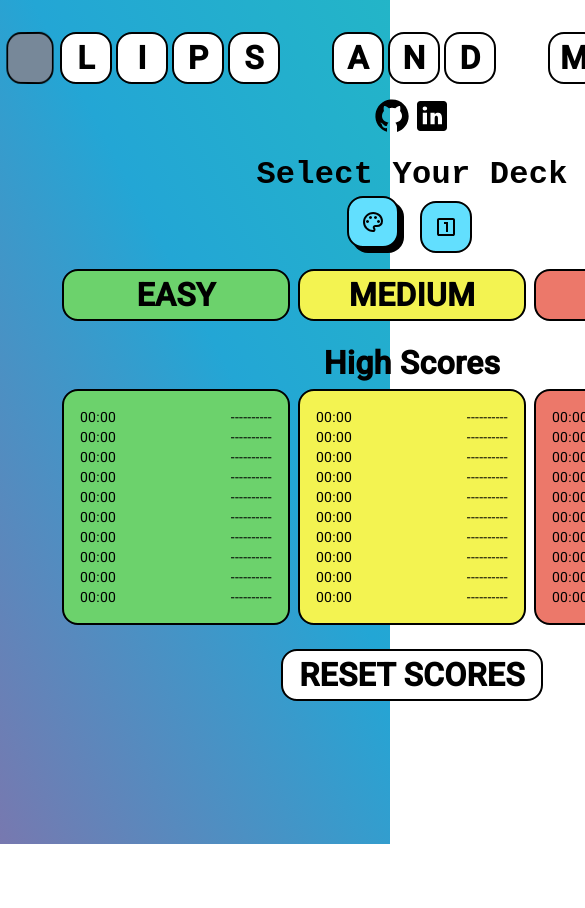
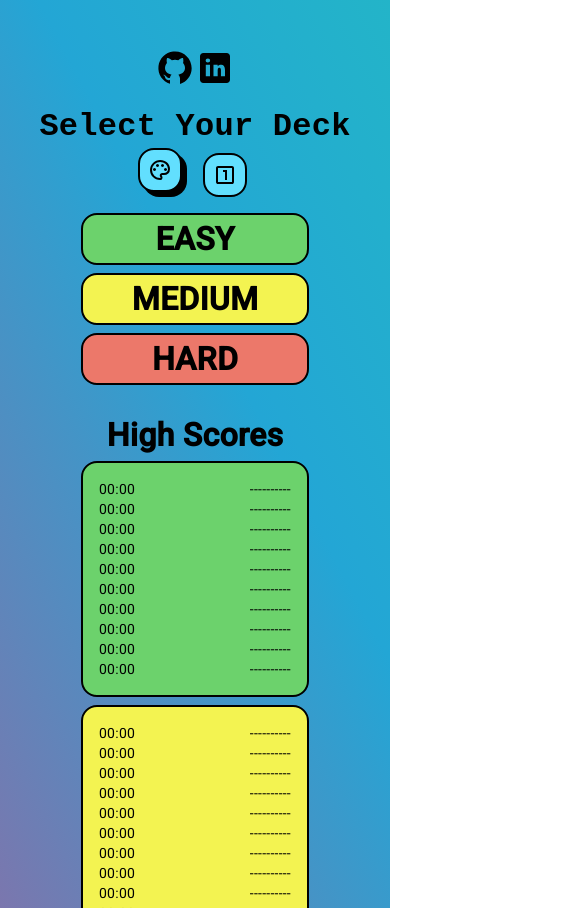
Before and after one commit to dsSliusarenko/flip-and-match, an Angular app: page /home in a window 390 px wide. Shown: the top 908 px of the page, 585 px wide, since content can reach past the window. Before the commit the page ends 844 px from the top, so only its background shows below. Built offline with nearby package versions, Linux system fonts and the light colour scheme.

Commit message:
added resposive css to the main page. Fixed card matrix grid for the mobile version and changed Dialog text

```diff
--- a/src/app/ui/dialog/dialog.component.html
+++ b/src/app/ui/dialog/dialog.component.html
@@ -1,6 +1,6 @@
 <div class="custom-dialog">
   <div class="custom-dialog__content" mat-dialog-content>
-    <span>Are you sure what you want to reset scores?</span>
+    <span>Reset scores?</span>
   </div>
   <div class="custom-dialog__buttons" mat-dialog-actions>
     <div class="button red-background" (click)="resetScores()">
--- a/src/styles.scss
+++ b/src/styles.scss
@@ -270,6 +270,10 @@ html, body {
   background-color: $blue-dialog-background;
   padding: 0.75rem;
 
+  &__content {
+    text-align: center;
+  }
+
   &__buttons {
     @include buttons-container;
 
@@ -466,3 +470,88 @@ html, body {
     background-position: 0 50%;
   }
 }
+
+@media (max-width: 480px) {
+  .container-fluid {
+    height: 100vh;
+    overflow: auto;
+  }
+
+  .links {
+    display: flex;
+    justify-content: center;
+  }
+
+  fam-flip-cards-render {
+    display: none;
+  }
+
+  .home {
+    .deck-select {
+      .decks {
+        .deck {
+          width: 2.5rem;
+          height: 2.5rem;
+        }
+      }
+    }
+
+    .difficulty-select {
+      display: flex;
+      flex-direction: column;
+
+      .level {
+        margin-right: 0;
+        margin-bottom: 0.5rem;
+      }
+    }
+
+    .reset-button {
+      .button {
+        font-size: 1.5rem;
+      }
+    }
+  }
+
+  .score-chart {
+    .charts {
+      display: flex;
+      flex-direction: column;
+      align-items: center;
+
+      fam-render-chart {
+        margin-right: 0;
+        margin-bottom: 0.5rem;
+      }
+
+      fam-score-chart:last-child {
+        margin-bottom: 0;
+      }
+    }
+  }
+
+  .custom-dialog {
+    padding: 0.5rem;
+
+    &__content {
+      .phones-view {
+        display: block;
+      }
+    }
+
+    &__buttons {
+      .button {
+        span {
+          font-size: 1.5rem;
+        }
+      }
+    }
+  }
+
+  .cards-matrix {
+    .cards-matrix__cards {
+      @include grid;
+      grid-template-columns: repeat(4, 1fr);
+    }
+  }
+}
```
